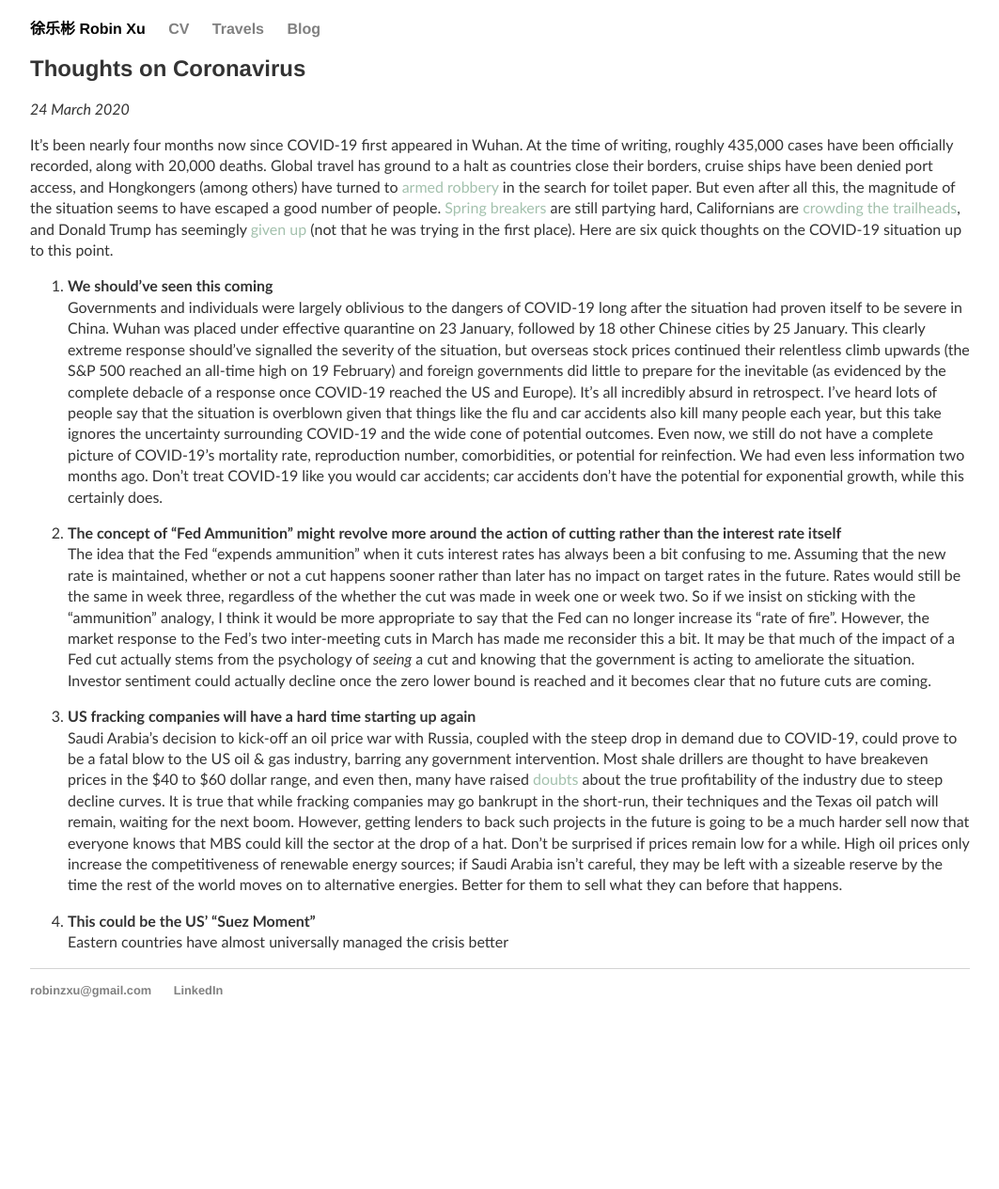
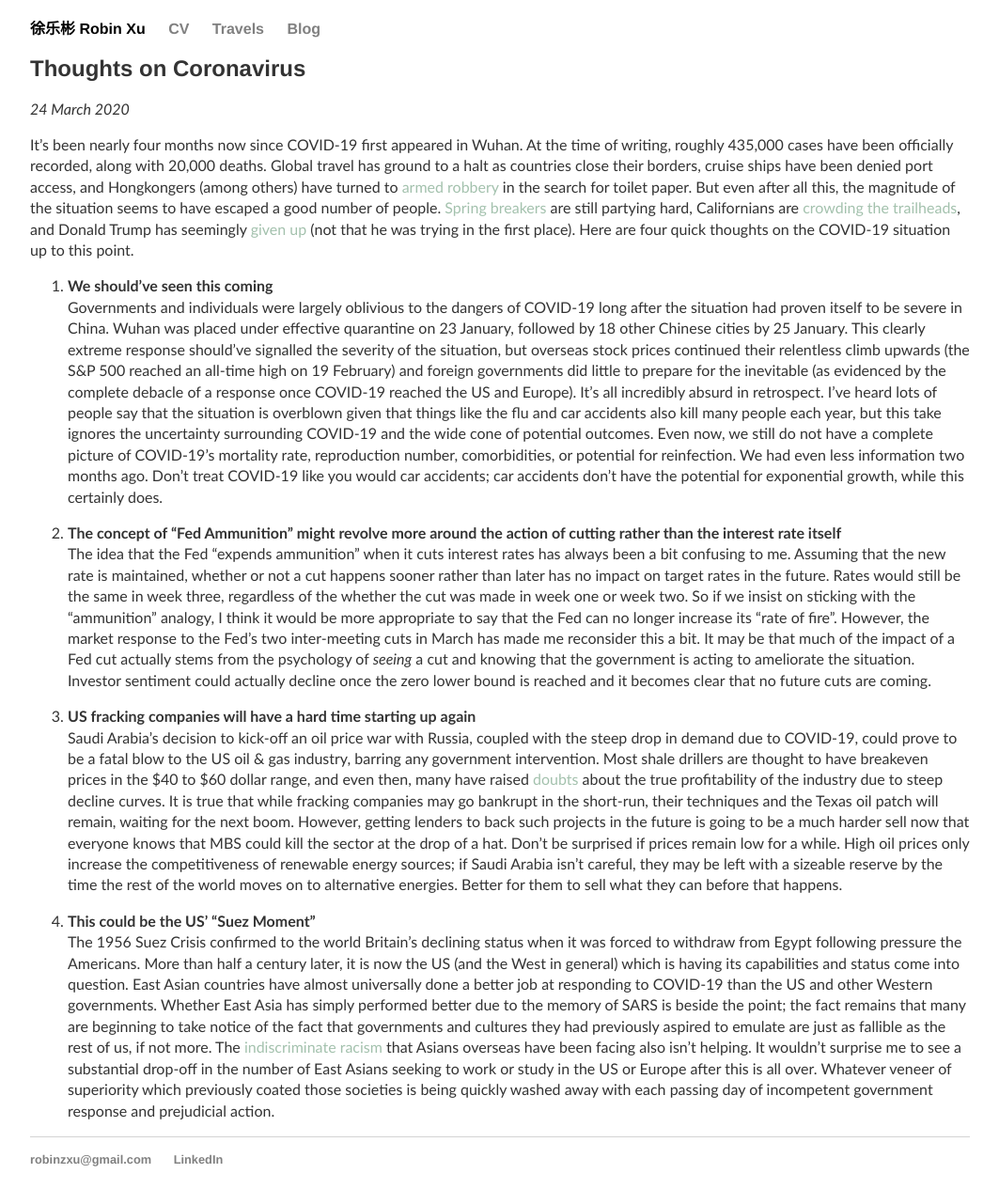
Before and after one commit to robinzxu/robinzxu.github.io, a Jekyll site: the page built from _posts/2020-03-24-thoughts-on-coronavirus.md, in a window 1280 px wide. Shown: the whole page at 94% size, without its empty margins (108-1171 px from the left). Built offline with Jekyll 4.4.1, drawn with Linux system fonts in a browser that asks for light colours; before the commit the page ends 1086 px from its top, so only the background shows below that.

Commit message:
Update 2020-03-24-thoughts-on-coronavirus.md

```diff
--- a/_posts/2020-03-24-thoughts-on-coronavirus.md
+++ b/_posts/2020-03-24-thoughts-on-coronavirus.md
@@ -4,7 +4,7 @@ title: "Thoughts on Coronavirus"
 date: 2020-03-24
 ---
 
-It's been nearly four months now since COVID-19 first appeared in Wuhan. At the time of writing, roughly 435,000 cases have been officially recorded, along with 20,000 deaths. Global travel has ground to a halt as countries close their borders, cruise ships have been denied port access, and Hongkongers (among others) have turned to [armed robbery](https://www.scmp.com/news/hong-kong/law-and-crime/article/3050907/armed-gang-steals-hk1000-toilet-paper-coronavirus){:target="_blank" rel="noopener"} in the search for toilet paper. But even after all this, the magnitude of the situation seems to have escaped a good number of people. [Spring breakers](https://www.usatoday.com/story/travel/destinations/2020/03/19/spring-break-beaches-florida-look-packed-despite-coronavirus-spread/2873248001/){:target="_blank" rel="noopener"} are still partying hard, Californians are [crowding the trailheads](https://www.wsj.com/articles/no-californians-sheltering-in-place-doesnt-include-hiking-in-crowds-11585065557){:target="_blank" rel="noopener"}, and Donald Trump has seemingly [given up](https://twitter.com/realDonaldTrump/status/1241935285916782593/){:target="_blank" rel="noopener"} (not that he was trying in the first place). Here are six quick thoughts on the COVID-19 situation up to this point.
+It's been nearly four months now since COVID-19 first appeared in Wuhan. At the time of writing, roughly 435,000 cases have been officially recorded, along with 20,000 deaths. Global travel has ground to a halt as countries close their borders, cruise ships have been denied port access, and Hongkongers (among others) have turned to [armed robbery](https://www.scmp.com/news/hong-kong/law-and-crime/article/3050907/armed-gang-steals-hk1000-toilet-paper-coronavirus){:target="_blank" rel="noopener"} in the search for toilet paper. But even after all this, the magnitude of the situation seems to have escaped a good number of people. [Spring breakers](https://www.usatoday.com/story/travel/destinations/2020/03/19/spring-break-beaches-florida-look-packed-despite-coronavirus-spread/2873248001/){:target="_blank" rel="noopener"} are still partying hard, Californians are [crowding the trailheads](https://www.wsj.com/articles/no-californians-sheltering-in-place-doesnt-include-hiking-in-crowds-11585065557){:target="_blank" rel="noopener"}, and Donald Trump has seemingly [given up](https://twitter.com/realDonaldTrump/status/1241935285916782593/){:target="_blank" rel="noopener"} (not that he was trying in the first place). Here are four quick thoughts on the COVID-19 situation up to this point.
 
 1. **We should've seen this coming**
 Governments and individuals were largely oblivious to the dangers of COVID-19 long after the situation had proven itself to be severe in China. Wuhan was placed under effective quarantine on 23 January, followed by 18 other Chinese cities by 25 January. This clearly extreme response should've signalled the severity of the situation, but overseas stock prices continued their relentless climb upwards (the S&P 500 reached an all-time high on 19 February) and foreign governments did little to prepare for the inevitable (as evidenced by the complete debacle of a response once COVID-19 reached the US and Europe). It's all incredibly absurd in retrospect. I've heard lots of people say that the situation is overblown given that things like the flu and car accidents also kill many people each year, but this take ignores the uncertainty surrounding COVID-19 and the wide cone of potential outcomes. Even now, we still do not have a complete picture of COVID-19's mortality rate, reproduction number, comorbidities, or potential for reinfection. We had even less information two months ago. Don't treat COVID-19 like you would car accidents; car accidents don't have the potential for exponential growth, while this certainly does.
@@ -16,4 +16,4 @@ The idea that the Fed "expends ammunition" when it cuts interest rates has alway
 Saudi Arabia's decision to kick-off an oil price war with Russia, coupled with the steep drop in demand due to COVID-19, could prove to be a fatal blow to the US oil & gas industry, barring any government intervention. Most shale drillers are thought to have breakeven prices in the $40 to $60 dollar range, and even then, many have raised [doubts](https://www.desmogblog.com/finances-fracking-shale-industry-drills-more-debt-profit){:target="_blank" rel="noopener"} about the true profitability of the industry due to steep decline curves. It is true that while fracking companies may go bankrupt in the short-run, their techniques and the Texas oil patch will remain, waiting for the next boom. However, getting lenders to back such projects in the future is going to be a much harder sell now that everyone knows that MBS could kill the sector at the drop of a hat. Don't be surprised if prices remain low for a while. High oil prices only increase the competitiveness of renewable energy sources; if Saudi Arabia isn't careful, they may be left with a sizeable reserve by the time the rest of the world moves on to alternative energies. Better for them to sell what they can before that happens.
 
 4. **This could be the US' "Suez Moment"**
-Eastern countries have almost universally managed the crisis better
+The 1956 Suez Crisis confirmed to the world Britain's declining status when it was forced to withdraw from Egypt following pressure the Americans. More than half a century later, it is now the US (and the West in general) which is having its capabilities and status come into question. East Asian countries have almost universally done a better job at responding to COVID-19 than the US and other Western governments. Whether East Asia has simply performed better due to the memory of SARS is beside the point; the fact remains that many are beginning to take notice of the fact that governments and cultures they had previously aspired to emulate are just as fallible as the rest of us, if not more. The [indiscriminate racism](https://www.straitstimes.com/singapore/london-police-arrest-2-teenagers-linked-to-covid-19-racist-assault-on-singaporean-student){:target="_blank" rel="noopener"} that Asians overseas have been facing also isn't helping. It wouldn't surprise me to see a substantial drop-off in the number of East Asians seeking to work or study in the US or Europe after this is all over. Whatever veneer of superiority which previously coated those societies is being quickly washed away with each passing day of incompetent government response and prejudicial action.
```
